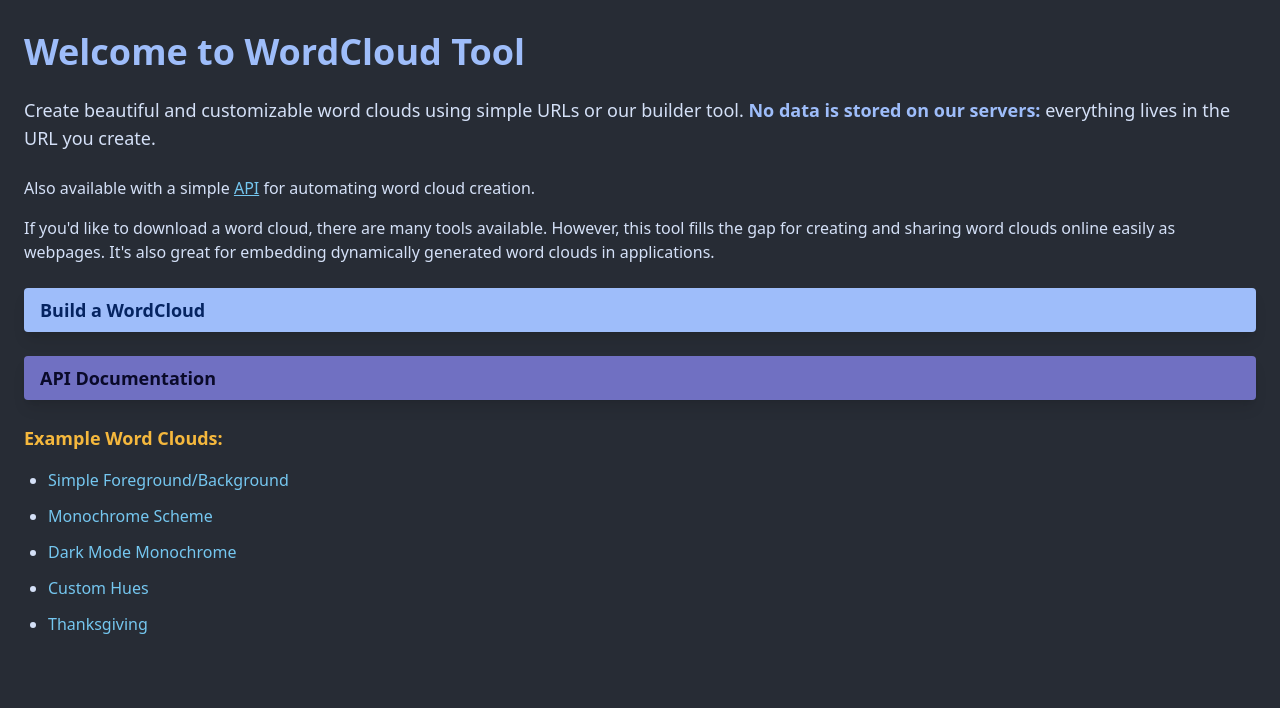
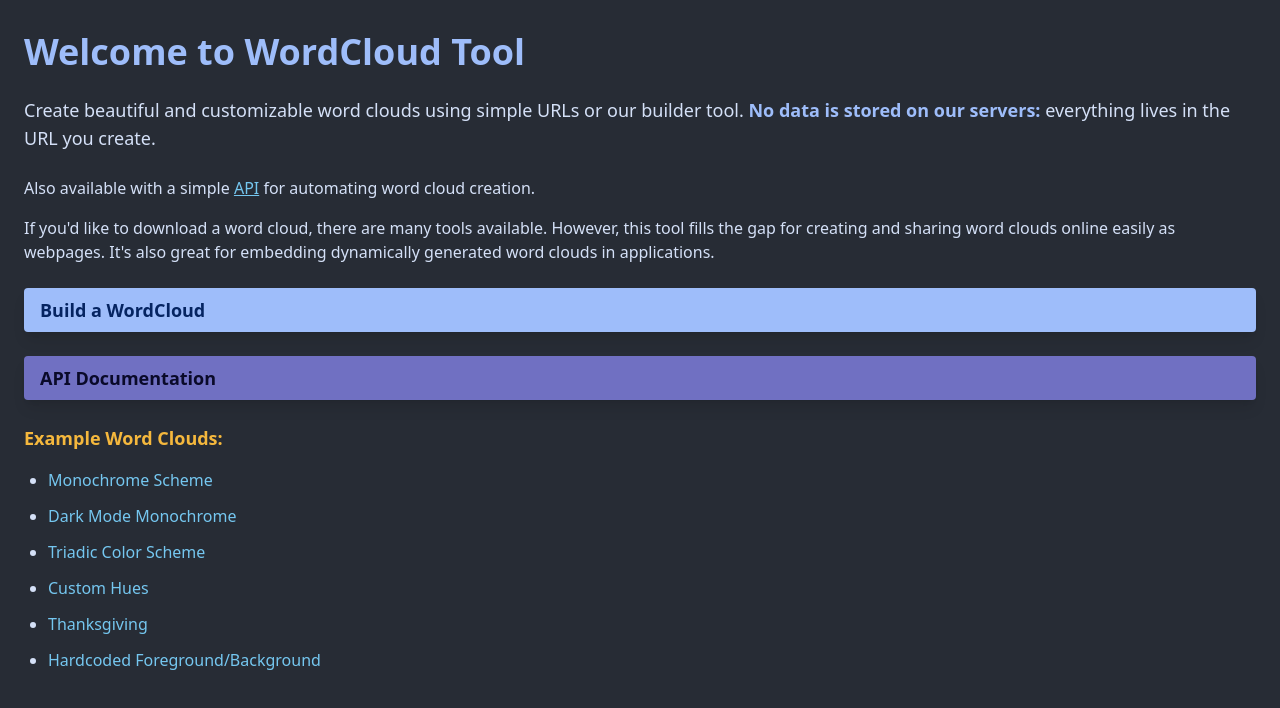
Before and after one commit to thinkle-iacs/url-word-cloud, a React (Create React App) app: page / in a window 1280 px wide. Shown: the top 708 px of the page. Built offline with nearby package versions, Linux system fonts and the light colour scheme; no server answers.

Commit message:
Add scheme

```diff
--- a/src/routes/Root.jsx
+++ b/src/routes/Root.jsx
@@ -44,25 +44,29 @@ const generateWordString = (words) =>
 // Predefined example links
 const examples = [
   {
-    title: "Simple Foreground/Background",
-    params: `fg=%230033a0&bg=%23c6093b&w=${generateWordString(exampleWords)}`,
-  },
-  {
     title: "Monochrome Scheme",
     params: `fh=55&so=0,-5,5&w=${generateWordString(exampleWords)}`,
   },
   {
     title: "Dark Mode Monochrome",
-    params: `fh=55&so=0,-5,5&dm=1&w=${generateWordString(exampleWords)}`,
+    params: `fh=55&so=0&dm=1&w=${generateWordString(exampleWords)}`,
+  },
+  {
+    title : "Triadic Color Scheme",
+    params: `so=0%2C120%2C240&mh=225&ff=Futura&w=${generateWordString(exampleWords)}`,
   },
   {
     title: "Custom Hues",
-    params: `h=88,100,120&w=${generateWordString(exampleWords)}`,
+    params: `h=5,239,129&w=${generateWordString(exampleWords)}`,
   },
   {
     title: "Thanksgiving",
     params:
       "h=45%2C72%2C3%2C19%2C57%2C33&bh=34&ff=serif&wf=10&r=0.8&w=turkey,38;gravy,7;cranberry,6;table,7;place%20setting,4;cranberry%20sauce,5;potatoes,8;mashed,7;stuffing,9;cornbread,5;green%20beans,6;casserole,5;mac,1;%26,1;cheese,7;yams,8;sweet,1;potatoes,7;pumpkin,1;pie,12;apple,1;pie,8;pecan,1;pie,10;pie,20;rolls,6;bread,5;butter,4;salad,3;dessert,9;appetizers,4;wine,6;cider,5;eggnog,4;coffee,3;tea,2;spices,4;gravy,1;boat,3;family,18;friends,10;togetherness,8;reunion,7;gratitude,7;thankfulness,9;salad,5;mac%20and%20cheese,6;kitchen,4;oven,6;stuffing,12;dressing,8;fixings,7;football,8;Cowboys,4;Lions,6;cheerleaders,7;nap,5;walk,7;turkey%20trot,6",
+  },
+  {
+    title: "Hardcoded Foreground/Background",
+    params: `fg=%230033a0&bg=%23c6093b&w=${generateWordString(exampleWords)}`,
   },
 ];
 
```
